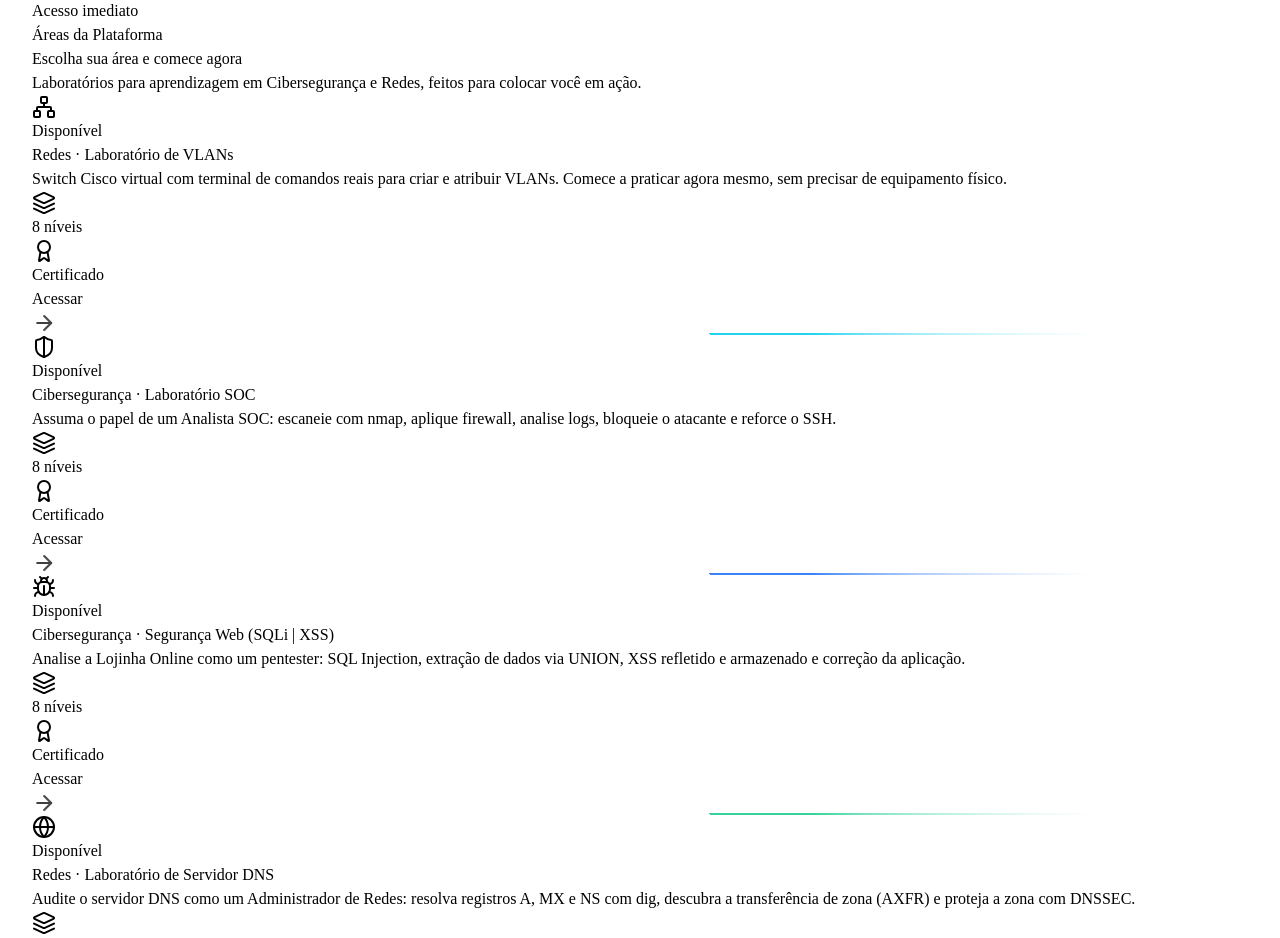
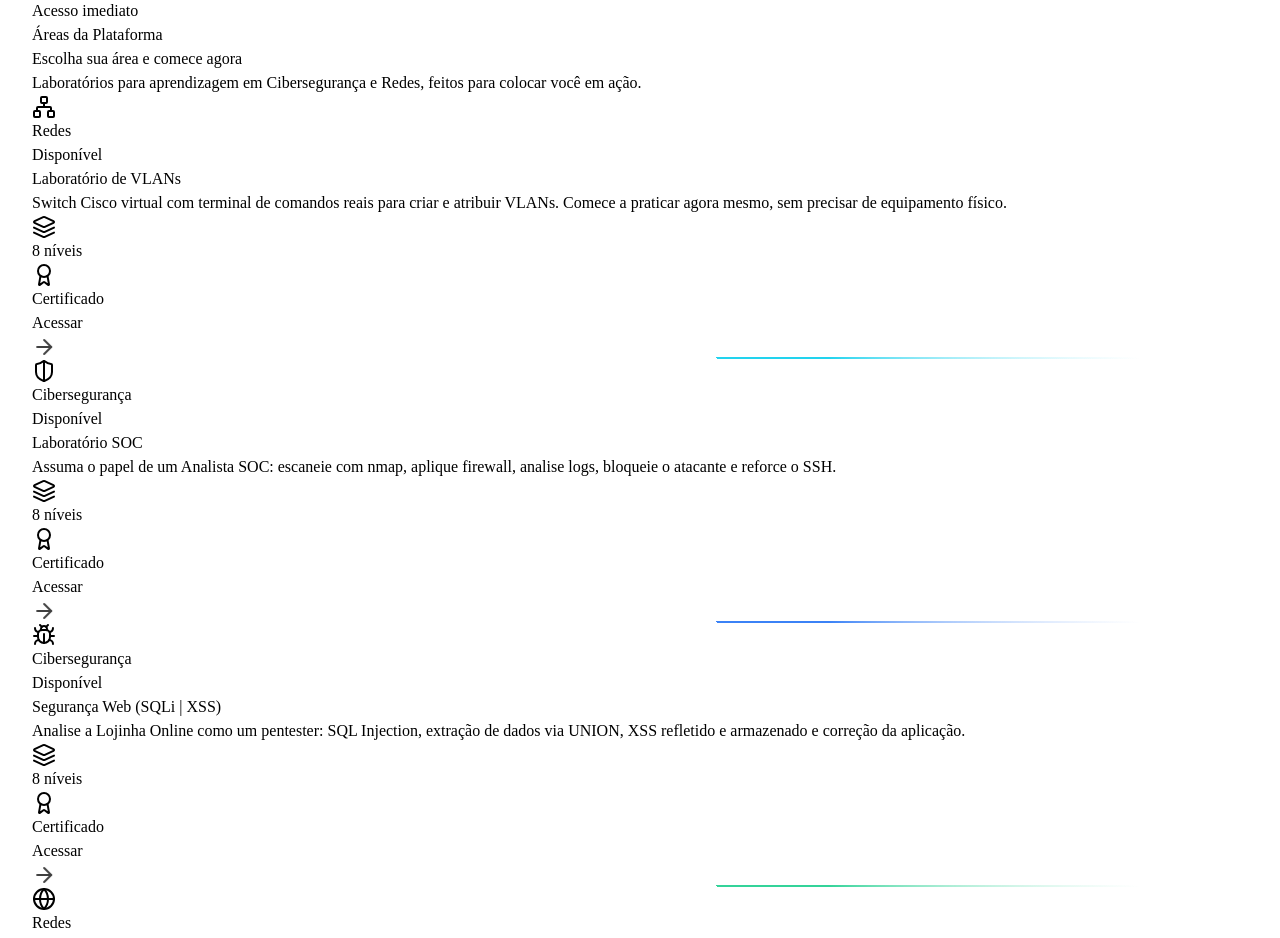
Before and after one commit to sandronsk1977-creator/sf-cyber, a React (Vite) app in the folder client/: page / in a window 1280 px wide. Shown: the part 464-1402 px from the top of the page. Built offline with nearby package versions, Linux system fonts and the light colour scheme.

Commit message:
feat: move area badge next to icon in platform cards

```diff
--- a/client/src/components/PortalCardsSection.tsx
+++ b/client/src/components/PortalCardsSection.tsx
@@ -48,9 +48,14 @@ export function PortalCardsSection() {
             style={{ "--neon": "#22d3ee" } as React.CSSProperties}
             className="sf-neon-card group relative p-6 rounded-3xl bg-slate-900/60 border border-cyan-500/40 flex flex-col justify-between transition-all hover:-translate-y-1 hover:border-cyan-400"
           >
-            <div className="flex items-start justify-between mb-4">
+            <div className="flex items-center justify-between mb-4">
+              <div className="flex items-center gap-3">
                 <div className="w-11 h-11 rounded-2xl bg-cyan-500/15 flex items-center justify-center text-cyan-400 group-hover:scale-110 transition-transform">
                   <Network className="w-6 h-6" />
+                </div>
+                <span className="px-2.5 py-1 rounded-full bg-cyan-500/10 border border-cyan-500/30 text-cyan-400 text-xs font-bold uppercase tracking-wider">
+                  Redes
+                </span>
               </div>
               <span className="px-3 py-1 rounded-full bg-cyan-500/10 border border-cyan-500/30 text-cyan-400 text-xs font-bold uppercase tracking-wider">
                 Disponível
@@ -58,7 +63,7 @@ export function PortalCardsSection() {
             </div>
 
             <h3 className="font-extrabold text-xl mb-2 text-white font-mono">
-              Redes · Laboratório de VLANs
+              Laboratório de VLANs
             </h3>
             <p className="text-slate-400 text-sm leading-relaxed mb-5">
               Switch Cisco virtual com terminal de comandos reais para criar e atribuir VLANs. Comece a praticar agora mesmo, sem precisar de equipamento físico.
@@ -73,9 +78,14 @@ export function PortalCardsSection() {
             style={{ "--neon": "#3b82f6" } as React.CSSProperties}
             className="sf-neon-card group relative p-6 rounded-3xl bg-slate-900/60 border border-cyan-500/40 flex flex-col justify-between transition-all hover:-translate-y-1 hover:border-cyan-400"
           >
-            <div className="flex items-start justify-between mb-4">
+            <div className="flex items-center justify-between mb-4">
+              <div className="flex items-center gap-3">
                 <div className="w-11 h-11 rounded-2xl bg-blue-600/15 flex items-center justify-center text-blue-400 group-hover:scale-110 transition-transform">
                   <ShieldHalf className="w-6 h-6" />
+                </div>
+                <span className="px-2.5 py-1 rounded-full bg-cyan-500/10 border border-cyan-500/30 text-cyan-400 text-xs font-bold uppercase tracking-wider">
+                  Cibersegurança
+                </span>
               </div>
               <span className="px-3 py-1 rounded-full bg-cyan-500/10 border border-cyan-500/30 text-cyan-400 text-xs font-bold uppercase tracking-wider">
                 Disponível
@@ -83,7 +93,7 @@ export function PortalCardsSection() {
             </div>
 
             <h3 className="font-extrabold text-xl mb-2 text-white font-mono">
-              Cibersegurança · Laboratório SOC
+              Laboratório SOC
             </h3>
             <p className="text-slate-400 text-sm leading-relaxed mb-5">
               Assuma o papel de um Analista SOC: escaneie com nmap, aplique firewall, analise logs, bloqueie o atacante e reforce o SSH.
@@ -98,9 +108,14 @@ export function PortalCardsSection() {
             style={{ "--neon": "#34d399" } as React.CSSProperties}
             className="sf-neon-card group relative p-6 rounded-3xl bg-slate-900/60 border border-cyan-500/40 flex flex-col justify-between transition-all hover:-translate-y-1 hover:border-cyan-400"
           >
-            <div className="flex items-start justify-between mb-4">
+            <div className="flex items-center justify-between mb-4">
+              <div className="flex items-center gap-3">
                 <div className="w-11 h-11 rounded-2xl bg-emerald-600/15 flex items-center justify-center text-emerald-400 group-hover:scale-110 transition-transform">
                   <Bug className="w-6 h-6" />
+                </div>
+                <span className="px-2.5 py-1 rounded-full bg-cyan-500/10 border border-cyan-500/30 text-cyan-400 text-xs font-bold uppercase tracking-wider">
+                  Cibersegurança
+                </span>
               </div>
               <span className="px-3 py-1 rounded-full bg-cyan-500/10 border border-cyan-500/30 text-cyan-400 text-xs font-bold uppercase tracking-wider">
                 Disponível
@@ -108,7 +123,7 @@ export function PortalCardsSection() {
             </div>
 
             <h3 className="font-extrabold text-xl mb-2 text-white font-mono">
-              Cibersegurança · Segurança Web (SQLi | XSS)
+              Segurança Web (SQLi | XSS)
             </h3>
             <p className="text-slate-400 text-sm leading-relaxed mb-5">
               Analise a Lojinha Online como um pentester: SQL Injection, extração de dados via UNION, XSS refletido e armazenado e correção da aplicação.
@@ -123,9 +138,14 @@ export function PortalCardsSection() {
             style={{ "--neon": "#8b5cf6" } as React.CSSProperties}
             className="sf-neon-card group relative p-6 rounded-3xl bg-slate-900/60 border border-cyan-500/40 flex flex-col justify-between transition-all hover:-translate-y-1 hover:border-cyan-400"
           >
-            <div className="flex items-start justify-between mb-4">
+            <div className="flex items-center justify-between mb-4">
+              <div className="flex items-center gap-3">
                 <div className="w-11 h-11 rounded-2xl bg-violet-600/15 flex items-center justify-center text-violet-400 group-hover:scale-110 transition-transform">
                   <Globe className="w-6 h-6" />
+                </div>
+                <span className="px-2.5 py-1 rounded-full bg-cyan-500/10 border border-cyan-500/30 text-cyan-400 text-xs font-bold uppercase tracking-wider">
+                  Redes
+                </span>
               </div>
               <span className="px-3 py-1 rounded-full bg-cyan-500/10 border border-cyan-500/30 text-cyan-400 text-xs font-bold uppercase tracking-wider">
                 Disponível
@@ -133,7 +153,7 @@ export function PortalCardsSection() {
             </div>
 
             <h3 className="font-extrabold text-xl mb-2 text-white font-mono">
-              Redes · Laboratório de Servidor DNS
+              Laboratório de Servidor DNS
             </h3>
             <p className="text-slate-400 text-sm leading-relaxed mb-5">
               Audite o servidor DNS como um Administrador de Redes: resolva registros A, MX e NS com dig, descubra a transferência de zona (AXFR) e proteja a zona com DNSSEC.
```
Lines whose indentation alone changed are shown as unchanged.
